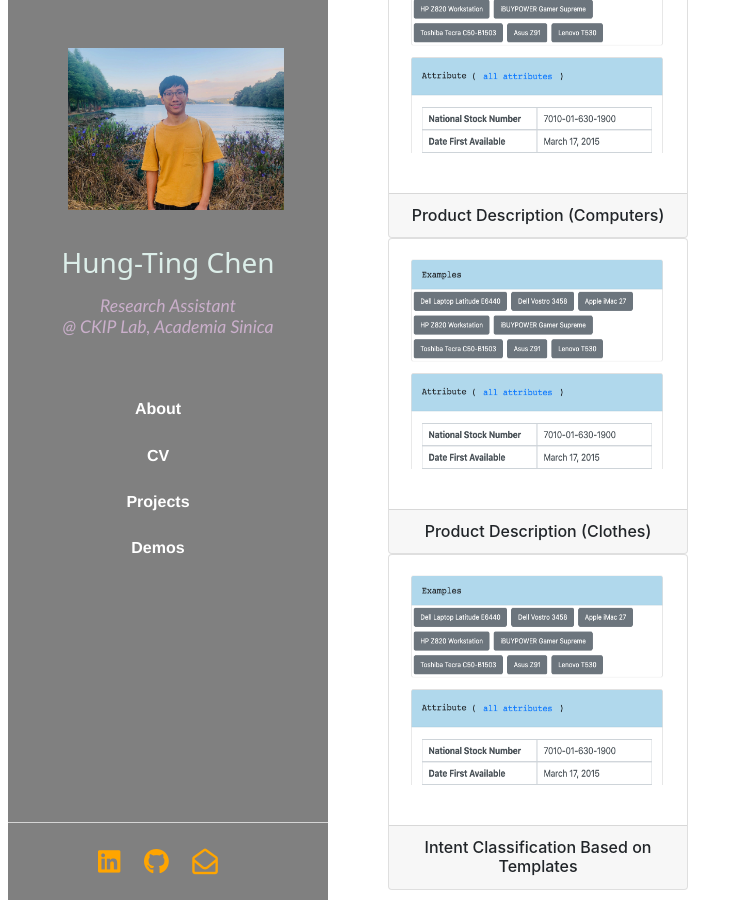
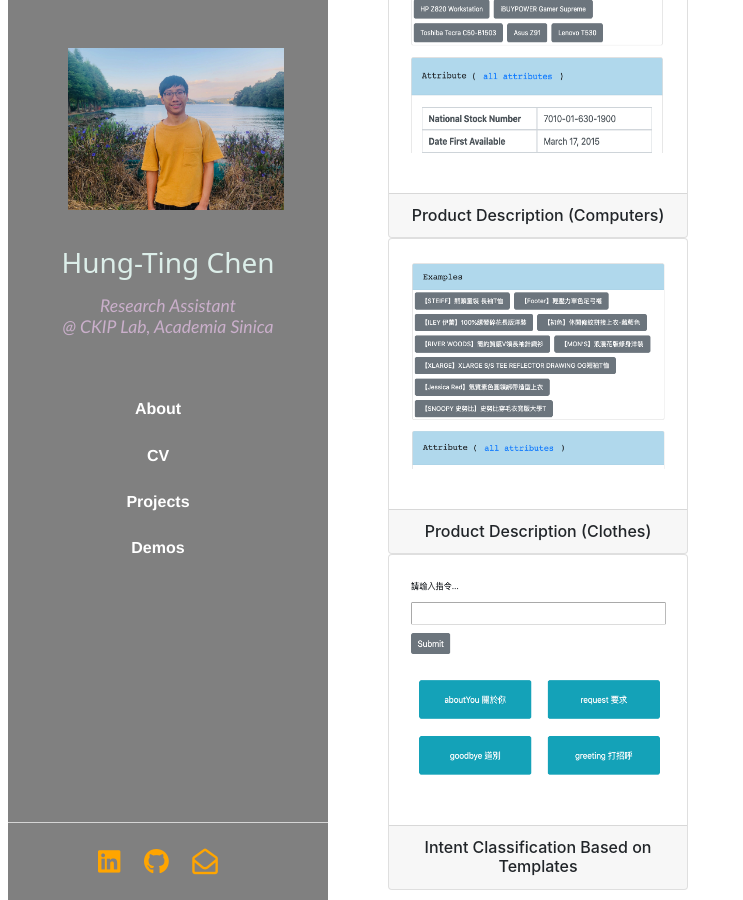
Before and after one commit to timchen0618/timchen0618.github.io, a Jekyll site: the page index.html, which Jekyll copies as it is, in a window 1280 px wide and 900 px high, scrolled down 2644 px. Shown: the whole window, without its empty margins (0-743 px from the left). Built offline with Jekyll 4.4.1, drawn with Linux system fonts in a browser that asks for light colours; nearby versions of some CDN libraries.

Commit message:
modify layout

```diff
--- a/index.html
+++ b/index.html
@@ -373,7 +373,7 @@
                                     <!-- <img src="{{item[2][0]}}" alt="image.png" class="mx-auto my-auto mw-100" height="200px"> -->
                                     <a href="https://ckip.iis.sinica.edu.tw/service/prod-desc">
                                         <figure>
-                                            <img alt="Product Description" src="images/prod-desc.png" class="mx-auto my-auto mw-100" height="210">
+                                            <img alt="Product Description" src="images/momo.png" class="mx-auto my-auto mw-100" height="210">
 
                                         </figure>
                                     </a>
@@ -392,7 +392,7 @@
                                     <!-- <img src="{{item[2][0]}}" alt="image.png" class="mx-auto my-auto mw-100" height="200px"> -->
                                     <a href="https://ckip.iis.sinica.edu.tw/service/intention">
                                         <figure>
-                                            <img alt="Product Description" src="images/prod-desc.png" class="mx-auto my-auto mw-100" height="210">
+                                            <img alt="Product Description" src="images/intention.png" class="mx-auto my-auto mw-100" height="210">
 
                                         </figure>
                                     </a>
```
Also changed, not shown: images/intention.png (added), images/momo.png (added), 1 other file.
